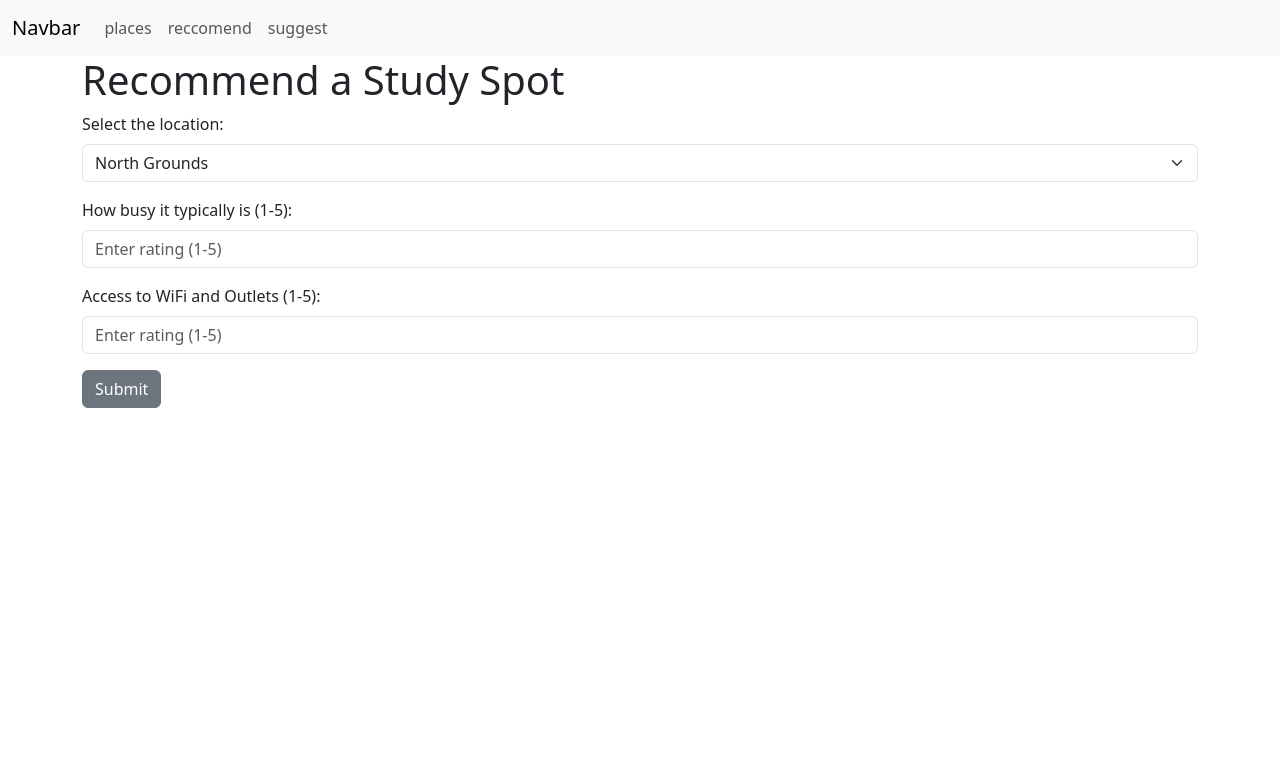
After one commit to danigrieco/StudySpots, a Django app: page /suggestion/ in a window 1280 px wide. The commit adds this page. Shown: the top 783 px of the page. Run offline with Django 4.2, Linux system fonts and the light colour scheme; some libraries are stand-ins or nearby versions.

Commit message:
added navbar + suggestion code

```diff
--- a/cs3240/models.py
+++ b/cs3240/models.py
@@ -7,3 +7,7 @@ class Place(models.Model):
     admin_approved = models.BooleanField(default=False)
     def __str__(self):
         return self.name
+    def get_suggested_place(location, busy_rating, wifi_outlet_rating):
+        suggested_place = Place.objects.filter(admin_approved=True).first()
+
+        return suggested_place
--- /dev/null
+++ b/cs3240/templates/reccomend.html
@@ -0,0 +1,56 @@
+{% load socialaccount %}
+<html lang="en">
+<head>
+    <meta charset="UTF-8">
+    <meta name="viewport" content="width=device-width, initial-scale=1.0">
+    <link href="https://cdn.jsdelivr.net/npm/bootstrap@5.3.2/dist/css/bootstrap.min.css" rel="stylesheet" integrity="sha384-T3c6CoIi6uLrA9TneNEoa7RxnatzjcDSCmG1MXxSR1GAsXEV/Dwwykc2MPK8M2HN" crossorigin="anonymous">
+    <title>Study Spot Preferences</title>
+    {% load static %}
+    <link rel="stylesheet" href="{% static 'polls/centered.css' %}">
+</head>
+<body>
+    <nav class="navbar navbar-expand-lg navbar-light bg-light">
+        <div class="container-fluid">
+          <a class="navbar-brand" href="#">Navbar</a>
+          <button class="navbar-toggler" type="button" data-bs-toggle="collapse" data-bs-target="#navbarNavAltMarkup" aria-controls="navbarNavAltMarkup" aria-expanded="false" aria-label="Toggle navigation">
+            <span class="navbar-toggler-icon"></span>
+          </button>
+          <div class="collapse navbar-collapse" id="navbarNavAltMarkup">
+            <div class="navbar-nav">
+              <a class="nav-link" href="{% url 'places' %}">places</a>
+              <a class="nav-link" href="{% url 'reccomend' %}">reccomend</a>
+              <a class="nav-link" href="{% url 'suggest' %}">suggest</a>
+            </div>
+          </div>
+        </div>
+    </nav>
+</body>
+<body>
+    <div class="container">
+        <h1>Recommend a Study Spot</h1>
+        <form action="" method="post">
+            {% csrf_token %}
+            <div class="mb-3">
+                <label for="locationInput" class="form-label">Select the location:</label>
+                <select class="form-select" id="locationInput" name="locationInput" required>
+                    <option value="north">North Grounds</option>
+                    <option value="south">South Grounds</option>
+                    <option value="central">Central Grounds</option>
+                </select>
+            </div>
+
+            <div class="mb-3">
+                <label for="busyInput" class="form-label">How busy it typically is (1-5):</label>
+                <input type="number" class="form-control" id="busyInput" name="busyInput" placeholder="Enter rating (1-5)" min="1" max="5" required>
+            </div>
+
+            <div class="mb-3">
+                <label for="wifiOutletInput" class="form-label">Access to WiFi and Outlets (1-5):</label>
+                <input type="number" class="form-control" id="wifiOutletInput" name="wifiOutletInput" placeholder="Enter rating (1-5)" min="1" max="5" required>
+            </div>
+
+            <button type="submit" class="btn btn-secondary">Submit</button>
+        </form>
+    </div>
+</body>
+</html>
--- a/cs3240/urls.py
+++ b/cs3240/urls.py
@@ -31,4 +31,6 @@ urlpatterns = [
     path('approval/',views.admin_approval, name="approval"),
     path('places/',views.PlacesView.as_view(), name="places"),
     path('suggest/',views.suggest, name="suggest"),
+    path('suggestion/',views.suggest_place, name="suggestion"),
+    path('reccomend/',views.ReccomendView.as_view(), name="reccomend"),
 ]
--- a/cs3240/views.py
+++ b/cs3240/views.py
@@ -44,3 +44,24 @@ class PlacesView(generic.ListView):
 
     def get_queryset(self):
         return Place.objects.all
+
+class ReccomendView(generic.ListView):
+    template_name = "reccomend.html"
+    context_object_name = "places_list"
+
+    def get_queryset(self):
+        return Place.objects.all
+
+def suggest_place(request):
+    template_namee = "suggestion.html"
+    if request.method == 'POST':
+        location = request.POST.get('locationInput')
+        busy_rating = int(request.POST.get('busyInput'))
+        wifi_outlet_rating = int(request.POST.get('wifiOutletInput'))
+
+        # algorithm to detemrine which spot here
+        suggested_place = Place.objects.get_suggested_place(location, busy_rating, wifi_outlet_rating)
+
+        return render(request, 'reccomend.html', {'suggested_place': suggested_place})
+
+    return render(request, 'reccomend.html')
```
Also changed, not shown: cs3240/templates/places.html (+17 -0 lines), cs3240/templates/suggest.html (+18 -1 lines), cs3240/templates/suggestion.html (added, +38 -0 lines), db.sqlite3.
